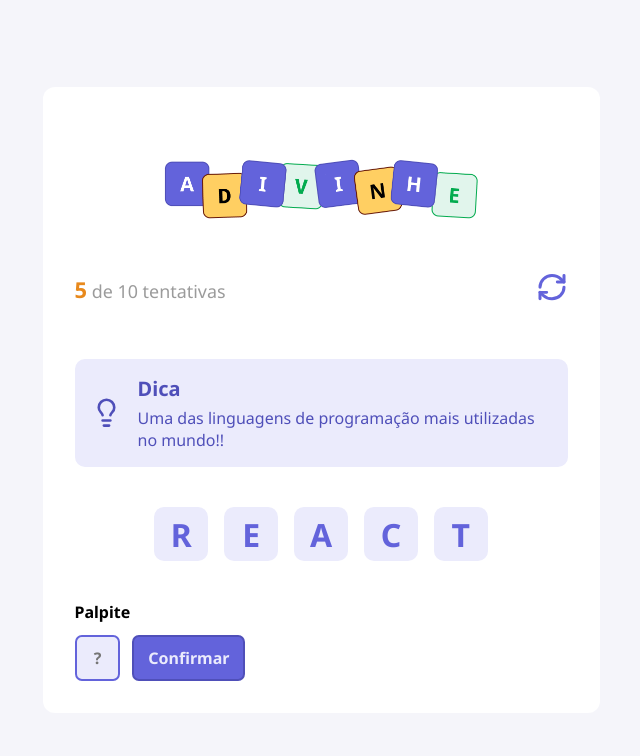
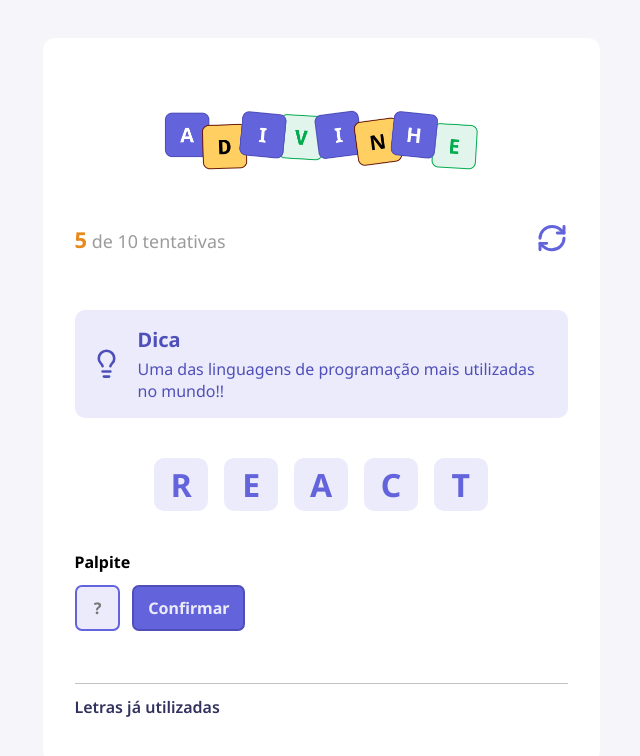
Before and after one commit to ricardocardoso90/react-project-guess-what, a React (Vite) app: page / in a window 1280 px wide. Shown: the top 756 px of the page, without its empty margins (319-959 px from the left). Built offline with nearby package versions, Linux system fonts and the light colour scheme.

Commit message:
update commit

```diff
--- a/src/App.tsx
+++ b/src/App.tsx
@@ -5,6 +5,7 @@
 import { Letter } from "./components/Letter";
 import { Input } from "./components/Input";
 import { Button } from "./components/Button";
+import { LettersUsed } from "./components/LettersUsed";
 
 export default function App() {
   function handleRestart() {
@@ -40,6 +41,8 @@
           />
           <Button title="Confirmar" />
         </div>
+
+        <LettersUsed />
       </main>
     </div>
   )
--- /dev/null
+++ b/src/components/LettersUsed/index.tsx
@@ -0,0 +1,11 @@
+import styles from "./styles.module.css";
+
+export function LettersUsed() {
+  return (
+    <div className={styles["letters-used"]}>
+      <h5>Letras já utilizadas</h5>
+
+
+    </div>
+  );
+};
--- /dev/null
+++ b/src/components/LettersUsed/styles.module.css
@@ -0,0 +1,12 @@
+.letters-used {
+  width: 100%;
+  margin-top: 3.25rem;
+  border-top: 1px solid #C3C3C3;
+
+  h5 {
+    color: #32325F;
+    font-size: 1rem;
+    font-weight: 600;
+    margin: 0.75rem 0;
+  }
+}
```
